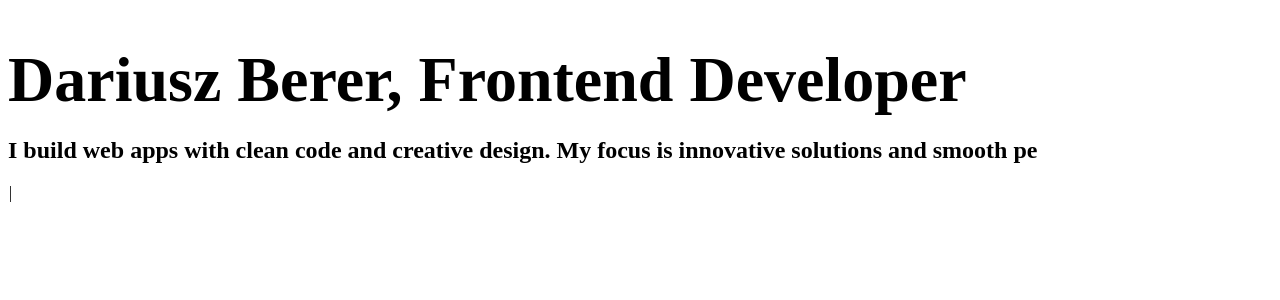
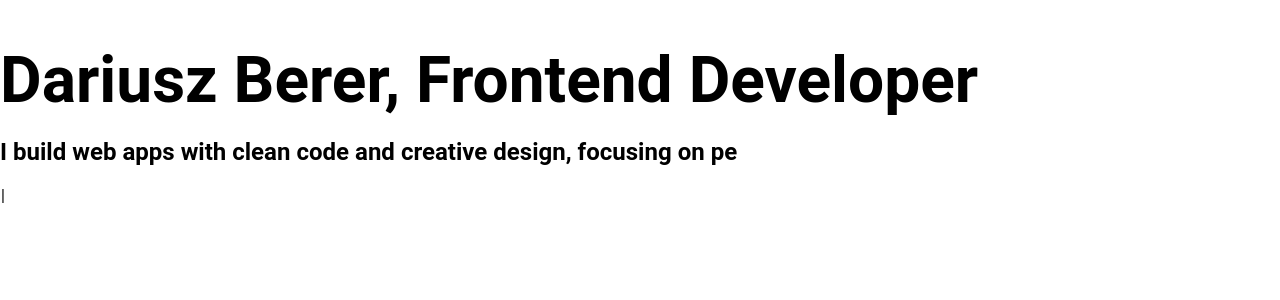
Before and after one commit to Dariuszb94/portfolio, a React (Vite) app: page / in a window 1280 px wide. Shown: the top 300 px of the page. Built offline with nearby package versions, Linux system fonts and the light colour scheme.

Commit message:
feat: change header

```diff
--- a/src/App.tsx
+++ b/src/App.tsx
@@ -16,12 +16,12 @@ function App() {
         onInit={(typewriter) => {
           typewriter
             .typeString(
-              '<h2>I build web apps with clean code and creative design. My focus is innovative solutions and smooth performance.</h2>'
+              '<h2>I build web apps with clean code and creative design, focusing on performance and innovation.</h2>'
             )
-            .pauseFor(1000)
+            .pauseFor(500)
             .deleteAll()
             .typeString(
-              "<h2>I just make nice things for the web. Let's create something amazing and push what's possible online! 🚀 </h2>"
+              "<h2>I just make nice things for the web. Let's create something amazing!</h2>"
             )
             .start();
         }}
--- a/src/main.tsx
+++ b/src/main.tsx
@@ -1,6 +1,7 @@
 import { StrictMode } from 'react';
 import { createRoot } from 'react-dom/client';
 import App from './App.tsx';
+import './styles.css';
 
 createRoot(document.getElementById('root')!).render(
   <StrictMode>
--- /dev/null
+++ b/src/styles.css
@@ -0,0 +1,5 @@
+/* General styles for the portfolio app */
+body {
+  margin: 0;
+  font-family: 'Roboto', Arial, sans-serif;
+}
```
